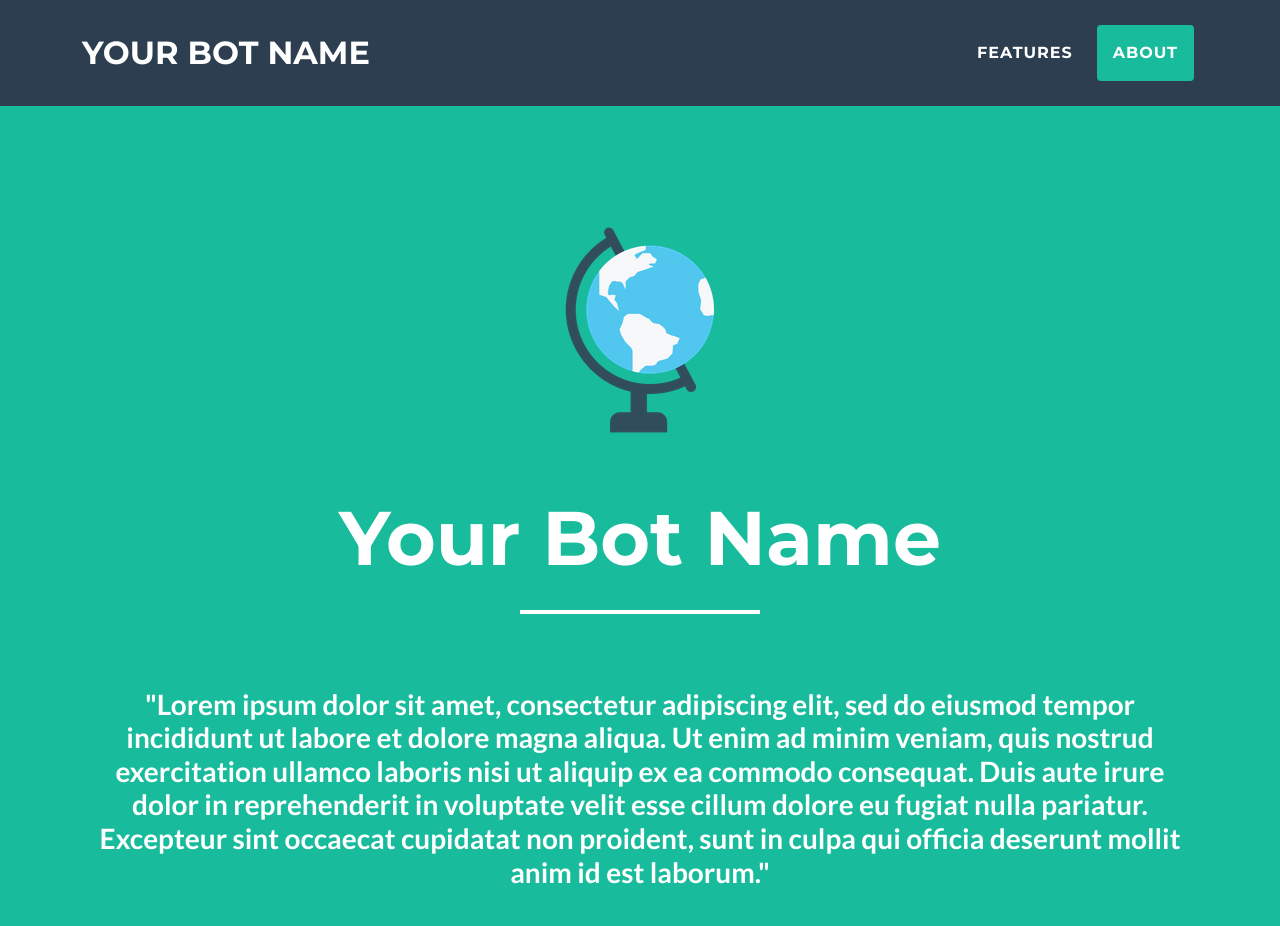
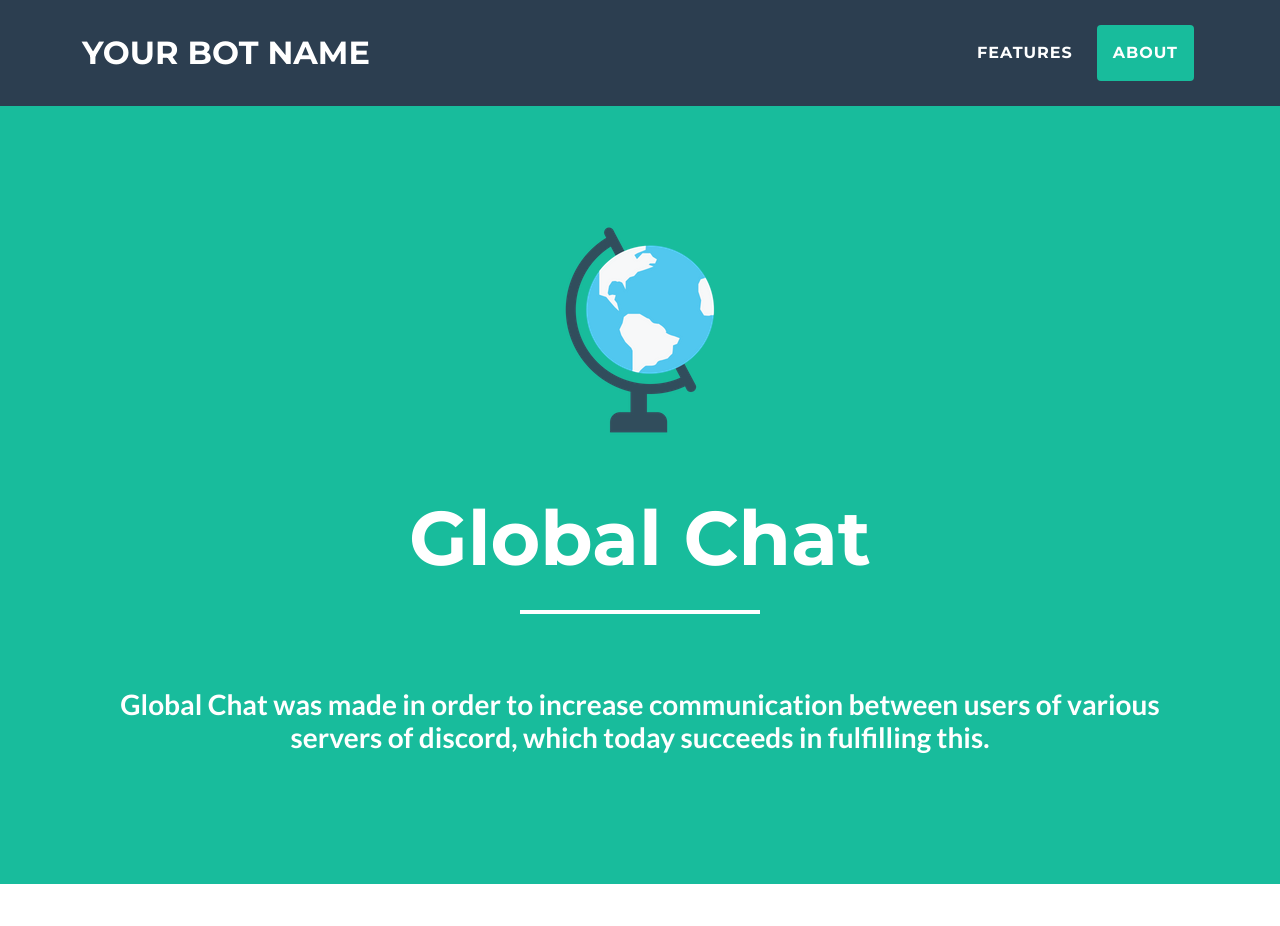
Before and after one commit to Bayziofc/globalchat, a plain HTML site: page index.html in a window 1280 px wide. Shown: the top 926 px of the page. Drawn offline with nearby package versions, Linux system fonts and the light colour scheme.

Commit message:
Create index.html

```diff
--- a/index.html
+++ b/index.html
@@ -6,8 +6,7 @@
     <meta name="viewport" content="width=device-width, initial-scale=1.0, shrink-to-fit=no">
     <title>Home - Global Chat</title>
     <meta property="og:image" content="assets/img/Chunk_797.png">
-    <meta name="description" content="Your bot  does so much , invite this bot now
-Add about the bot here">
+    <meta name="description" content="Hello, Global Chat is a communication bot between servers where you can chat with several other users.">
     <meta property="og:type" content="website">
     <link rel="icon" type="image/png" sizes="85x80" href="assets/img/Chunk_797.png">
     <link rel="icon" type="image/png" sizes="85x80" href="assets/img/Chunk_797.png">
@@ -34,9 +33,9 @@ Add about the bot here">
     </nav>
     <header class="text-center text-white bg-primary masthead">
         <div class="container"><img class="img-fluid d-block mx-auto flash animated mb-5" src="assets/img/Chunk_797.png">
-            <h1>Your Bot Name</h1>
+            <h1>Global Chat</h1>
             <hr class="star-light">
-            <h2 class="font-weight-light mb-0"><br>"Lorem ipsum dolor sit amet, consectetur adipiscing elit, sed do eiusmod tempor incididunt ut labore et dolore magna aliqua. Ut enim ad minim veniam, quis nostrud exercitation ullamco laboris nisi ut aliquip ex ea commodo consequat. Duis aute irure dolor in reprehenderit in voluptate velit esse cillum dolore eu fugiat nulla pariatur. Excepteur sint occaecat cupidatat non proident, sunt in culpa qui officia deserunt mollit anim id est laborum."<br><br></h2>
+            <h2 class="font-weight-light mb-0"><br>Global Chat was made in order to increase communication between users of various servers of discord, which today succeeds in fulfilling this.<br><br></h2>
         </div>
     </header>
     <section id="portfolio" class="portfolio">
```
